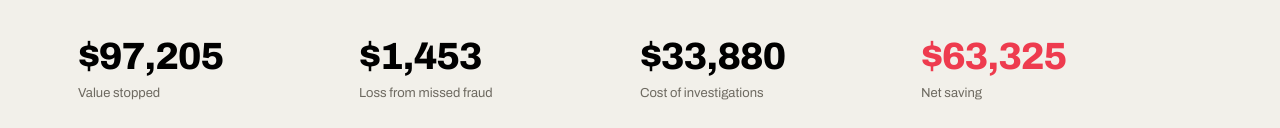
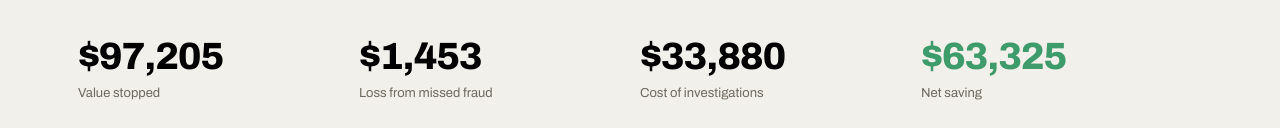
Before and after one commit to stefanusfelix/Databricks-Healthcare-Fraud-Detection, a plain HTML site: page index.html in a window 1280 px wide. Both pictures are taken after a click on the tab "Business impact". Shown: the part 315-443 px from the top of the page. Drawn offline with nearby package versions, Linux system fonts and the light colour scheme.

Commit message:
Dashboard

```diff
--- a/index.html
+++ b/index.html
@@ -95,6 +95,7 @@
   .metric { padding: 28px 24px 28px 0; }
   .metric .v { font-weight: 800; font-size: 2.375rem; line-height: 1; letter-spacing: -0.03em; }
   .metric.lead .v { color: var(--red); }
+  .metric.pos .v { color: #3E9B6B; }
   .metric .k { font-size: 0.8125rem; color: var(--muted); margin-top: 8px; }
 
   .footnote {
@@ -462,9 +463,9 @@ function kpiStrip(hostId, items) {
   const host = document.getElementById(hostId);
   if (!host) return;
   host.replaceChildren();
-  items.forEach(({ value, label, lead }) => {
+  items.forEach(({ value, label, lead, pos }) => {
     const d = document.createElement('div');
-    d.className = 'metric' + (lead ? ' lead' : '');
+    d.className = 'metric' + (lead ? ' lead' : '') + (pos ? ' pos' : '');
     const v = document.createElement('div');
     v.className = 'v';
     v.textContent = value;
@@ -537,7 +538,7 @@ function renderBusiness() {
       { value: money(valueStopped), label: 'Value stopped' },
       { value: money(lossMissed), label: 'Loss from missed fraud' },
       { value: money(costInv), label: 'Cost of investigations' },
-      { value: money(netSaving), label: 'Net saving', lead: true },
+      { value: money(netSaving), label: 'Net saving', pos: true },
     ]);
 
     groupedBar('c-breakdown', ['Missed fraud (paid out)', 'Wasted investigations'],
```
